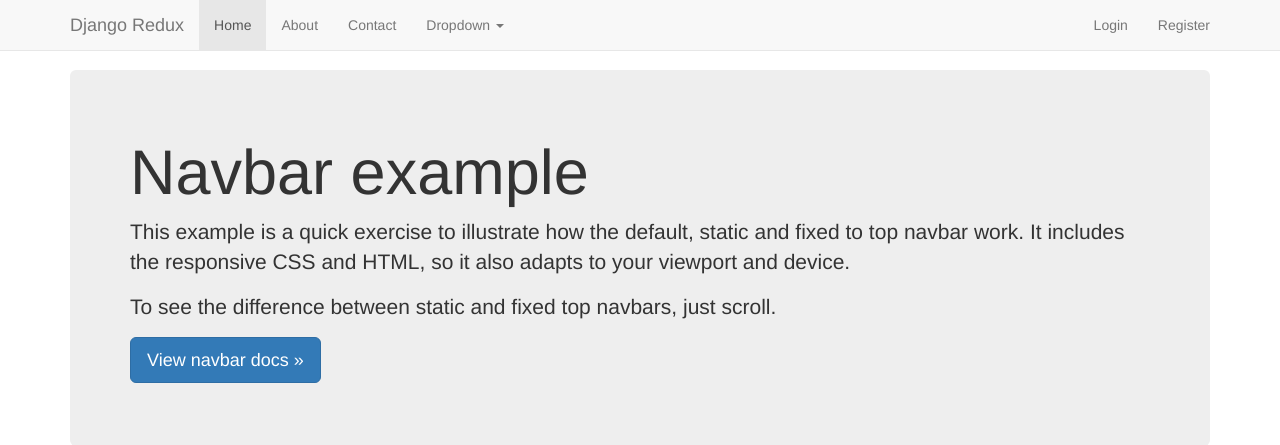
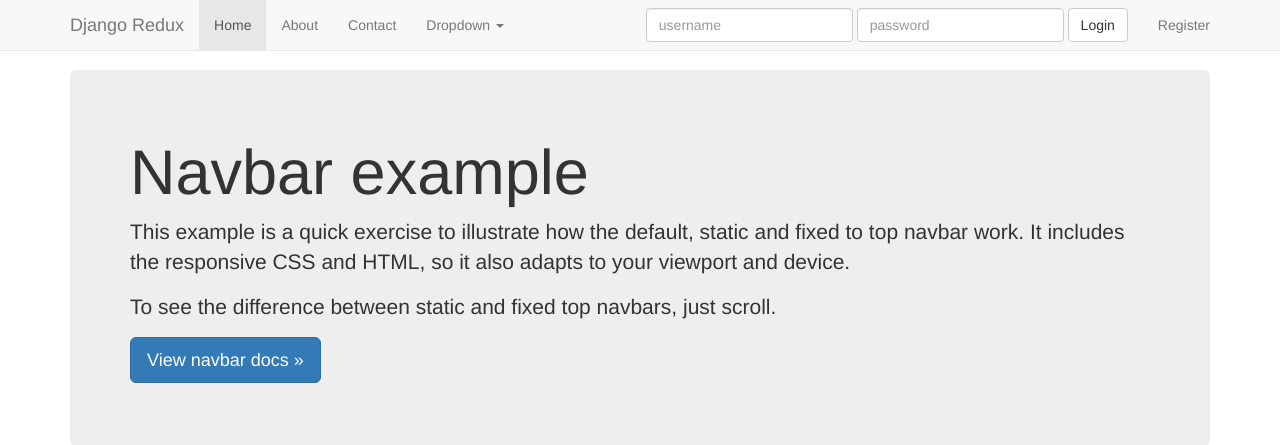
Before and after one commit to gagansuntle/djangoredux, a Django app: page / in a window 1280 px wide. Shown: the top 445 px of the page. Run offline with Django 3.2, Linux system fonts and the light colour scheme; some libraries are stand-ins or nearby versions.

Commit message:
updated login form to navbar

```diff
--- a/templates/base.html
+++ b/templates/base.html
@@ -1,5 +1,6 @@
 {% load i18n %}
 {% load staticfiles %}
+{% load crispy_forms_tags %}
 <!doctype html>
 <html lang="en">
 
@@ -55,10 +56,24 @@
           {% if request.user.is_authenticated %}
             <li><a href="{% url 'auth_logout' %}">Logout</a></li>
               {% else %}
-            <li><a href="{% url 'auth_login' %}">Login</a></li>
+            <!--<li><a href="{% url 'auth_login' %}">Login</a></li>-->
             <li><a href="{% url 'registration_register' %}">Register</a> </li>
               {% endif %}
           </ul>
+
+{% if not request.user.is_authenticated and not "/accounts/login" in request.get_full_path %}
+            <form class = 'navbar-form navbar-right' method="post" action="{% url 'auth_login' %}"> {% csrf_token %}
+                <div class="form-group">
+                    <input type="text" class="form-control" name="username" placeholder="username" />
+                </div>
+                <div class="form-group">
+                    <input type="password" class="form-control" name="password" placeholder="password" />
+                </div>
+                <button type="submit" class="btn btn-default">Login</button>
+
+            </form>
+            {% endif %}
+
         </div><!--/.nav-collapse -->
       </div>
     </nav>
```
Also changed, not shown: db.sqlite3.
